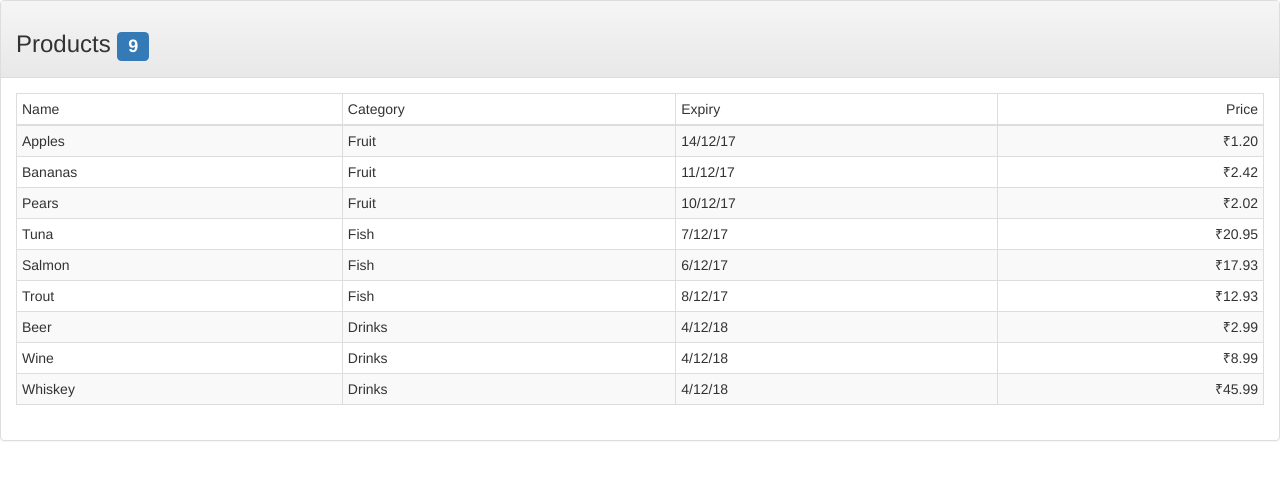
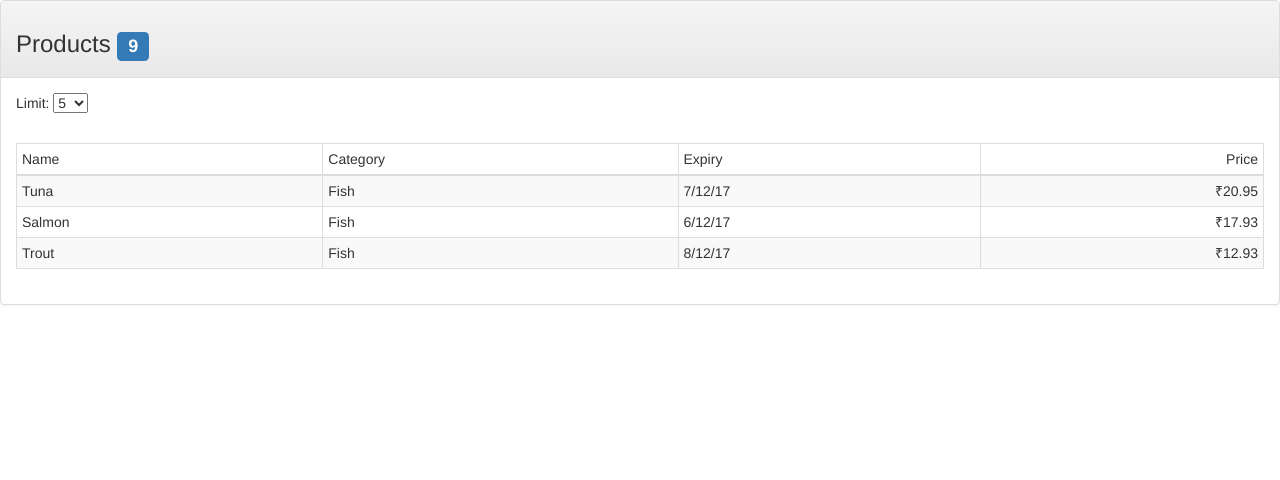
Before and after one commit to pushembekar/AngularJsKB, a plain HTML site: page Part2/filters.html in a window 1280 px wide. Drawn offline with nearby package versions, Linux system fonts and the light colour scheme.

Commit message:
limitTo and filter

```diff
--- a/Part2/filters.html
+++ b/Part2/filters.html
@@ -29,6 +29,14 @@
                     var now = new Date();
                     return now.setDate(now.getDate() + days);
                 };
+
+                $scope.limitVal = "5";
+                $scope.limitRange = [];
+                $scope.category = "fish";
+
+                for (var i = (0 - $scope.products.length); i <= $scope.products.length; i++) {
+                    $scope.limitRange.push(i.toString());
+                }
             });
     </script>
 </head>
@@ -41,6 +49,10 @@
             </h3>
         </div>
         <div class="panel-body">
+            Limit: <select ng-model="limitVal"
+                           ng-options="item for item in limitRange"></select>
+        </div>
+        <div class="panel-body">
             <table class="table table-striped table-bordered table-condensed">
                 <thead>
                     <tr>
@@ -51,7 +63,7 @@
                     </tr>
                 </thead>
                 <tbody>
-                    <tr ng-repeat="p in products">
+                    <tr ng-repeat="p in products | filter: {category: category} | limitTo: limitVal">
                         <td>{{p.name}}</td>
                         <td>{{p.category}}</td>
                         <td>{{getExpiryDate(p.expiry) | date:"shortDate"}}</td>
```
